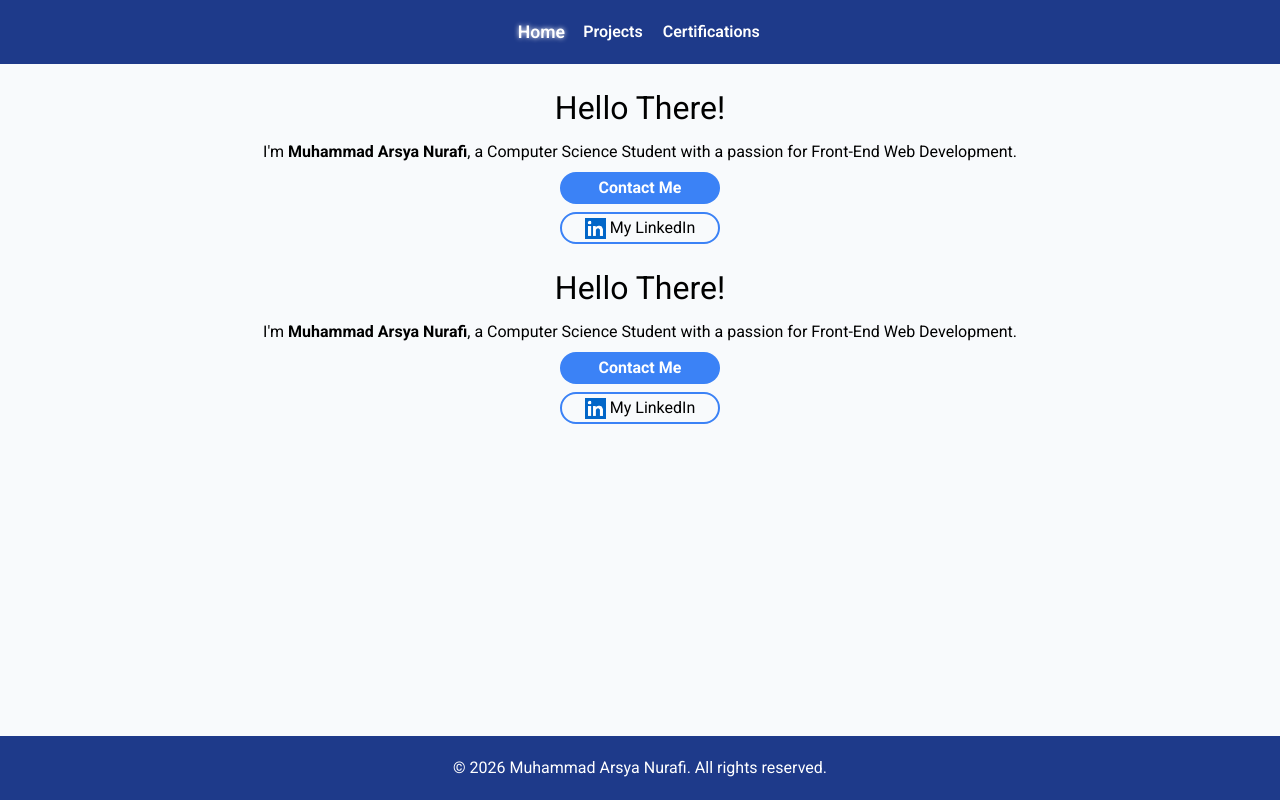
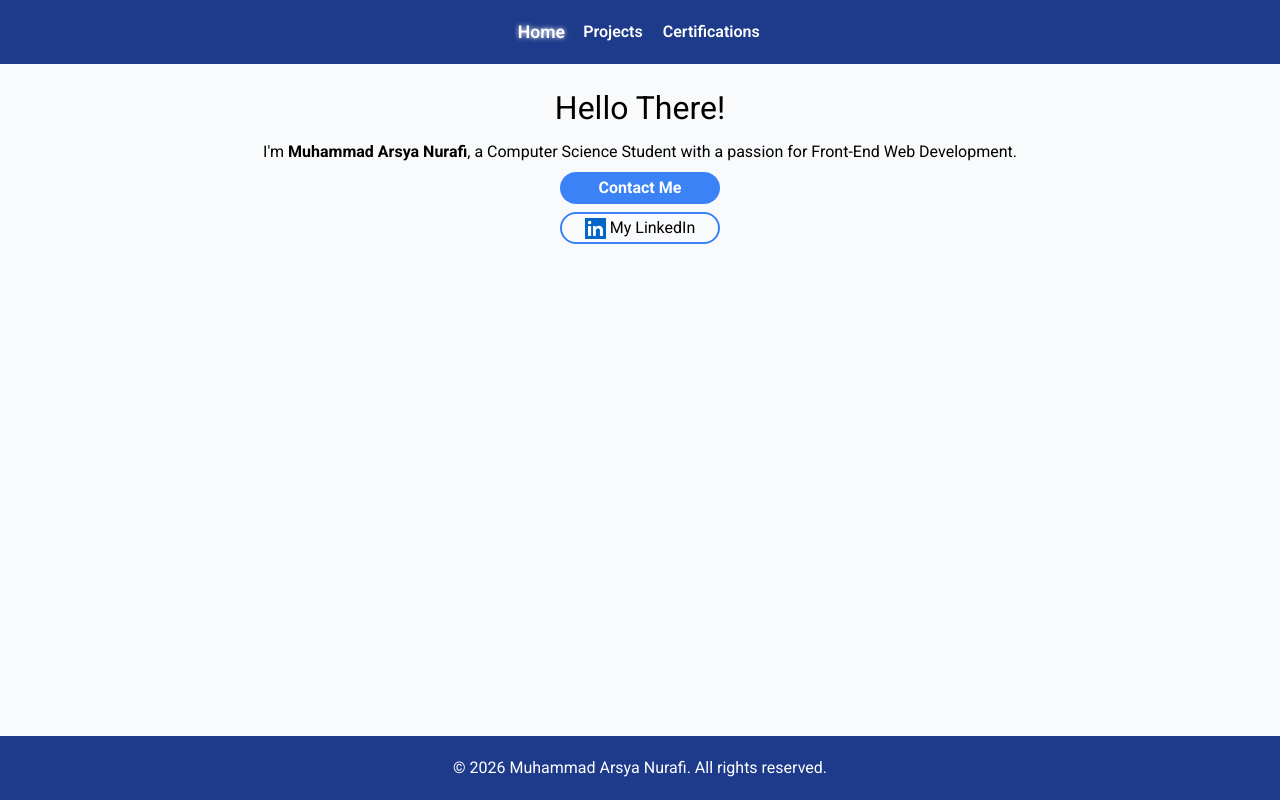
Before and after one commit to arsya2405/frontend-portofolio, a React (Vite) app: page / in a window 1280 px wide. Built offline with nearby package versions, Linux system fonts and the light colour scheme.

Commit message:
moved <article> to HeroComponent

```diff
--- a/src/components/HeroComponent.tsx
+++ b/src/components/HeroComponent.tsx
@@ -2,7 +2,7 @@
 
 function Hero() {
     return (
-        <div className="flex flex-col items-center gap-[0.5rem]">
+        <article className="flex flex-col items-center gap-[0.5rem]">
             <h1 className="text-[2rem]">Hello There!</h1>
             <p>I'm <strong>Muhammad Arsya Nurafi</strong>, a Computer Science Student with a passion for Front-End Web Development.</p>
             <div className="primary-button w-[10rem] h-[2rem]">
@@ -12,7 +12,7 @@
                 <img src={linkedinIcon} alt="LinkedIn Icon" className="button-icon"/>
                 <a href="https://www.linkedin.com/in/muhammad-arsya-nurafi" target="_blank" rel="noopener noreferrer">My LinkedIn</a>
             </div>
-        </div>
+        </article>
     );
 }
 
--- a/src/pages/HomePage.tsx
+++ b/src/pages/HomePage.tsx
@@ -3,12 +3,8 @@
 function Home() {
     return (
         <section className="flex flex-col gap-[20px]">
-            <article>
-                <Hero />
-            </article>
-            <article>
-                <Hero />
-            </article>
+            <Hero />
+
         </section>
     );
 }
```
